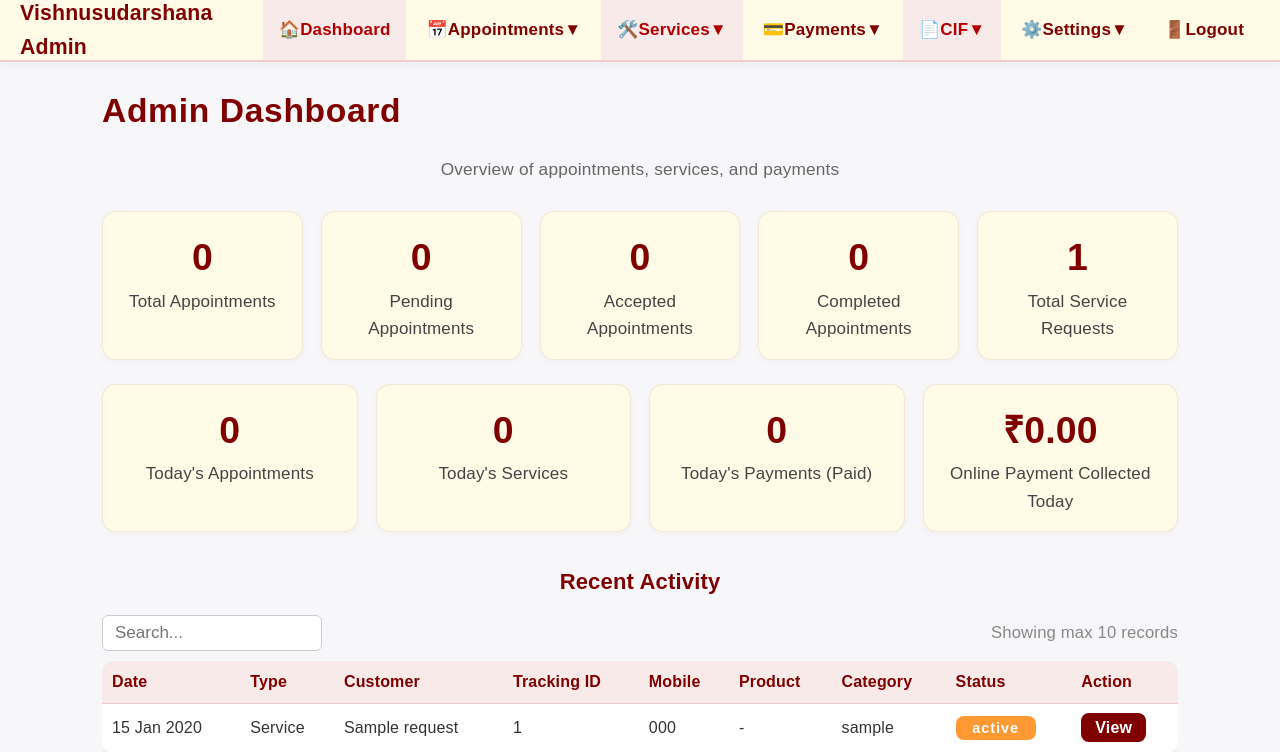
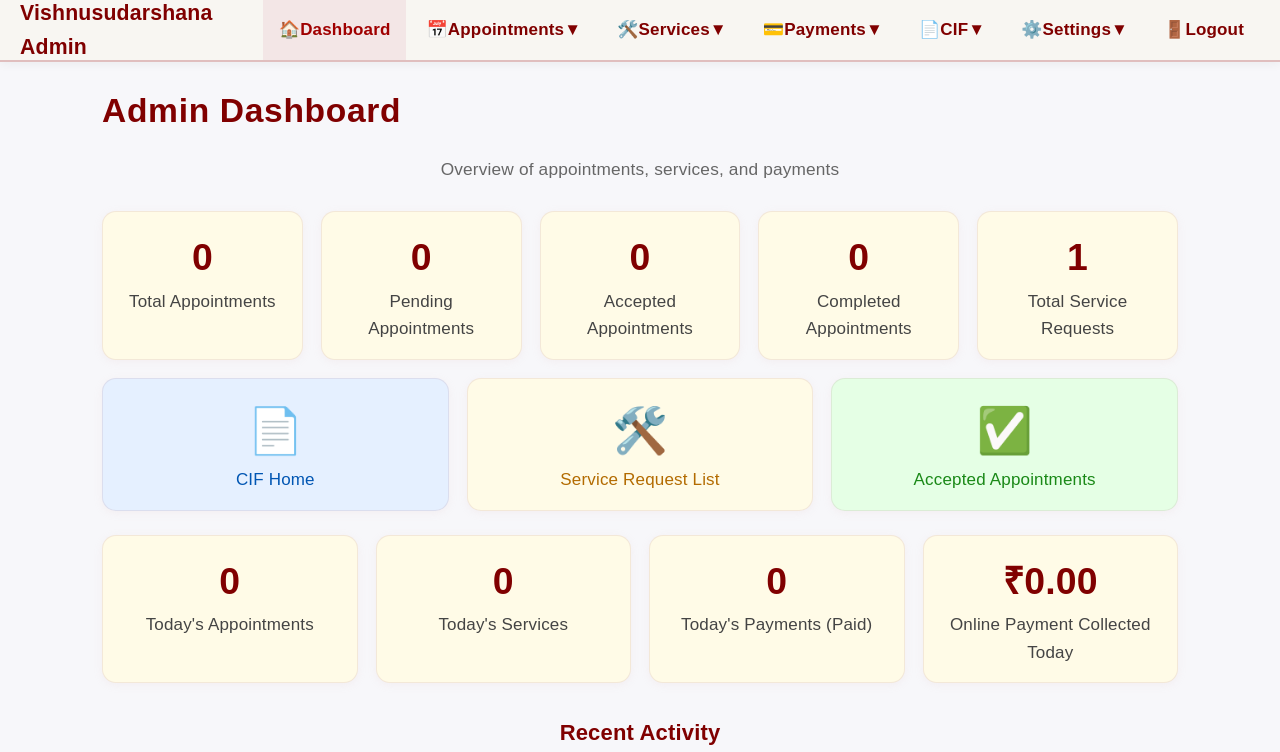
Before and after one commit to nikhileshwarnilee/vishnusudarshana, a PHP site: page /admin/index.php in a window 1280 px wide. Shown: the top 752 px of the page. Run offline with PHP 8.4, Linux system fonts and the light colour scheme; the visitor is signed in with stand-in values (Sample User, id 1); tables that the repository leaves empty or names only in its code hold one stand-in row (values such as "Sample post").

Commit message:
Enhance top menu active state detection and improve styling for admin dashboard summary cards

```diff
--- a/admin/includes/top-menu.php
+++ b/admin/includes/top-menu.php
@@ -93,7 +93,10 @@ $menu = [
 
 // Active state helper
 function isActivePage($url, $currentPage) {
-    return basename($url) === $currentPage;
+    // Match full path after base URL for uniqueness
+    $urlPath = parse_url($url, PHP_URL_PATH);
+    $currPath = parse_url($_SERVER['REQUEST_URI'], PHP_URL_PATH);
+    return rtrim($urlPath, '/') === rtrim($currPath, '/');
 }
 ?>
 
@@ -114,11 +117,12 @@ function isActivePage($url, $currentPage) {
                 <?php
                 $hasSubmenu = isset($item['submenu']);
                 $isActive = false;
-
+                $activeSub = null;
                 if ($hasSubmenu) {
-                    foreach ($item['submenu'] as $subUrl) {
+                    foreach ($item['submenu'] as $subLabel => $subUrl) {
                         if (isActivePage($subUrl, $currentPage)) {
                             $isActive = true;
+                            $activeSub = $subLabel;
                             break;
                         }
                     }
@@ -140,7 +144,7 @@ function isActivePage($url, $currentPage) {
 
                         <ul class="admin-top-menu-dropdown">
                             <?php foreach ($item['submenu'] as $subLabel => $subUrl): ?>
-                                <li class="<?= isActivePage($subUrl, $currentPage) ? 'active' : '' ?>">
+                                <li class="<?= ($activeSub === $subLabel) ? 'active' : '' ?>">
                                     <a href="<?= htmlspecialchars($subUrl) ?>">
                                         <?= htmlspecialchars($subLabel) ?>
                                     </a>
@@ -179,6 +183,8 @@ body {
     top: 0; left: 0; right: 0;
     background: #fffbe7;
     border-bottom: 2px solid #f3caca;
+        background: #f8f6f2;
+        border-bottom: 2px solid #e0bebe;
     box-shadow: 0 2px 10px rgba(0,0,0,0.05);
     z-index: 9999;
 }
@@ -226,6 +232,9 @@ body {
 .admin-top-menu-link:hover {
     background: #f9eaea;
     color: #b30000;
+    background: #f3e6e6;
+    color: #a00000;
+    font-weight: 700;
 }
 
 .admin-top-menu-item.has-sub:hover .admin-top-menu-dropdown {
@@ -240,6 +249,7 @@ body {
     background: #fff;
     min-width: 230px;
     border: 1px solid #f3caca;
+        border: 1px solid #e0bebe;
     box-shadow: 0 4px 16px rgba(0,0,0,0.1);
 }
 
@@ -255,6 +265,9 @@ body {
     background: #f9eaea;
     color: #b30000;
     font-weight: 600;
+    background: #f3e6e6;
+    color: #a00000;
+    font-weight: 700;
 }
 
 .admin-top-menu-mobile-toggle {
@@ -276,6 +289,7 @@ body {
         flex-direction: column;
         width: 100%;
         background: #fffbe7;
+            background: #f8f6f2;
     }
 
     .admin-top-menu-list.show {
--- a/admin/index.php
+++ b/admin/index.php
@@ -219,6 +219,18 @@ $recentRows = $recentStmt->fetchAll(PDO::FETCH_ASSOC);
             <div class="summary-count" style="font-size:2.2em;font-weight:700;color:#800000;"><?php echo $totalServiceRequests; ?></div>
             <div class="summary-label" style="font-size:1em;color:#444;">Total Service Requests</div>
         </div>
+        <div class="summary-card" onclick="window.location.href='cif/index.php'" style="cursor:pointer;background:#e5f0ff;">
+            <div class="summary-count" style="font-size:2.2em;font-weight:700;color:#0056b3;"><span style="font-size:1.2em;">📄</span></div>
+            <div class="summary-label" style="font-size:1em;color:#0056b3;">CIF Home</div>
+        </div>
+        <div class="summary-card" onclick="window.location.href='services/service-request-list.php'" style="cursor:pointer;background:#fffbe7;">
+            <div class="summary-count" style="font-size:2.2em;font-weight:700;color:#b36b00;"><span style="font-size:1.2em;">🛠️</span></div>
+            <div class="summary-label" style="font-size:1em;color:#b36b00;">Service Request List</div>
+        </div>
+        <div class="summary-card" onclick="window.location.href='services/accepted-appointments.php'" style="cursor:pointer;background:#e5ffe5;">
+            <div class="summary-count" style="font-size:2.2em;font-weight:700;color:#1a8917;"><span style="font-size:1.2em;">✅</span></div>
+            <div class="summary-label" style="font-size:1em;color:#1a8917;">Accepted Appointments</div>
+        </div>
     </div>
 
     <!-- SECTION C: Today Snapshot -->
```
